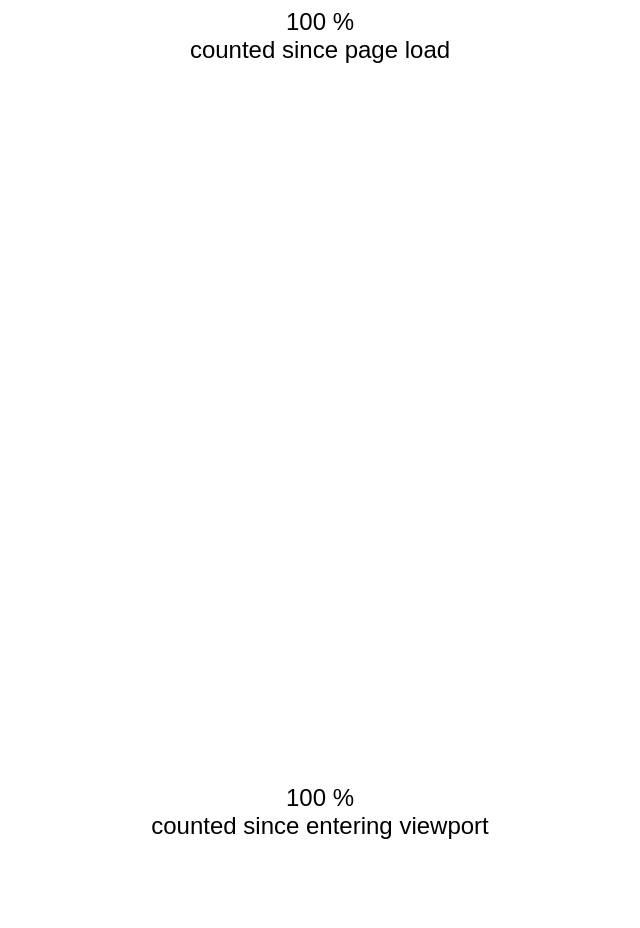
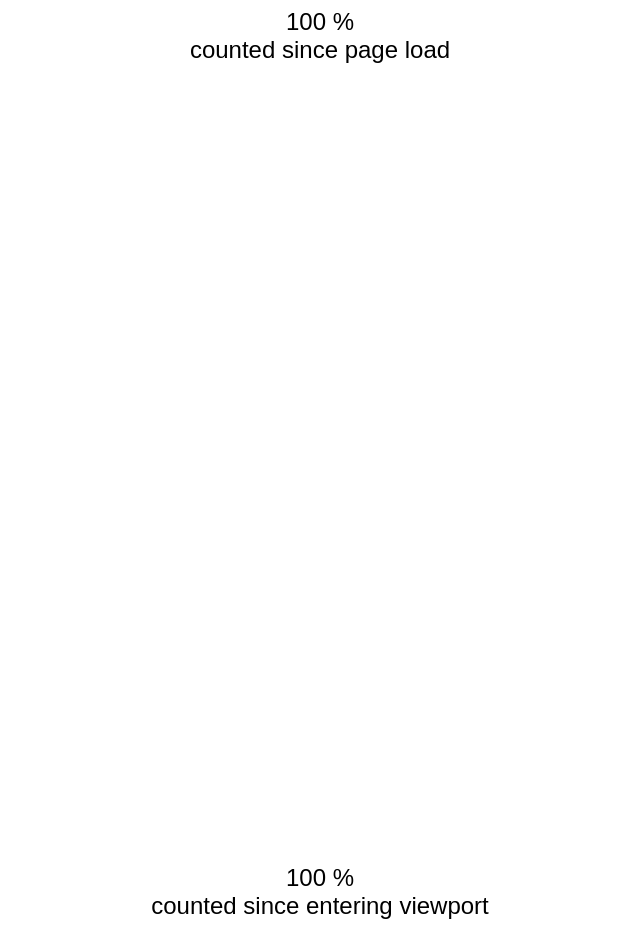
Before and after one commit to basilicom/animated-numbers, a website: page example.html in a window 1280 px wide. Shown: the whole page, without its empty margins (320-960 px from the left). Before the commit the page ends 848 px from the top, so only its background shows below. Drawn offline with Linux system fonts and the light colour scheme.

Commit message:
UPDATE: styling

```diff
--- a/example.html
+++ b/example.html
@@ -16,6 +16,9 @@
             {
                 font-size: 24px;
             }
+            .second {
+                margin-top: 800px;
+            }
         </style>
     </head>
     <body>
@@ -26,27 +29,7 @@
             </div>
             <div class="animated-number_text">counted since page load</div>
         </div>
-    <br/><br/>
-    <br/><br/>
-    <br/><br/>
-    <br/><br/>
-    <br/><br/>
-    <br/><br/>
-    <br/><br/>
-    <br/><br/>
-    <br/><br/>
-    <br/><br/>
-    <br/><br/>
-    <br/><br/>
-    <br/><br/>
-    <br/><br/>
-    <br/><br/>
-    <br/><br/>
-    <br/><br/>
-    <br/><br/>
-    <br/><br/>
-    <br/><br/>
-        <div class="animated-number">
+        <div class="animated-number second">
             <div class="animated-number_number">
                 <span class="animated-number_number_nr">100</span>
                 <span class="animated-number_number_unit">%</span>
```
Also changed, not shown: README.md. Lines whose indentation alone changed are shown as unchanged.
